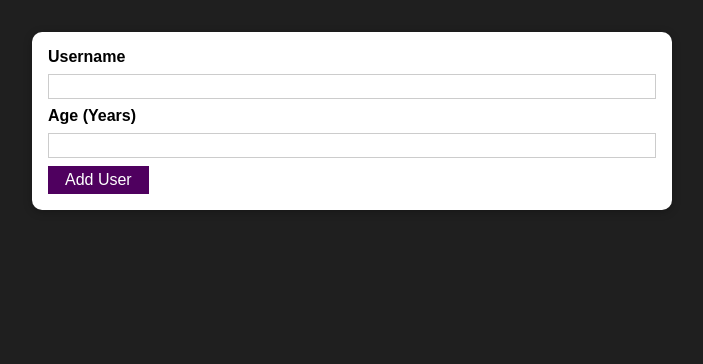
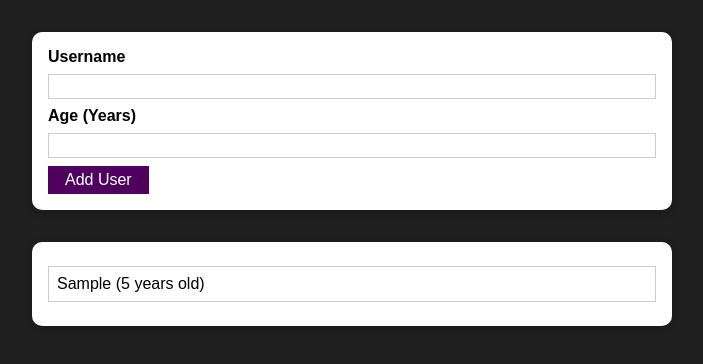
Before and after one commit to senducusin/practice-with-react, a React (Create React App) app: page / in a window 1280 px wide. Both pictures are taken after typing "Sample", "5" into the empty fields and a click on the button "Add User". Shown: the top 364 px of the page, without its empty margins (288-991 px from the left). Built offline with nearby package versions, Linux system fonts and the light colour scheme.

Commit message:
Add userlist

```diff
--- a/package.json
+++ b/package.json
@@ -8,7 +8,8 @@
     "@testing-library/user-event": "^13.5.0",
     "react": "^18.1.0",
     "react-dom": "^18.1.0",
-    "react-scripts": "5.0.1",
+    "react-scripts": "^2.1.3",
+    "uuidv4": "^6.2.13",
     "web-vitals": "^2.1.4"
   },
   "scripts": {
--- a/src/App.js
+++ b/src/App.js
@@ -1,9 +1,24 @@
+import React, { useState } from "react";
+import { v4 as uuidv4 } from "uuid";
 import AddUser from "./components/Users/AddUser";
+import UserList from "./components/Users/UserList";
 
 function App() {
+  const [userList, setUserList] = useState([]);
+
+  const onAddUserHandler = (username, age) => {
+    setUserList((previousUserList) => {
+      return [
+        ...previousUserList,
+        { id: uuidv4(), username: username, age: age },
+      ];
+    });
+  };
+
   return (
     <div>
-      <AddUser />
+      <AddUser onAddNewUser={onAddUserHandler} />
+      <UserList users={userList} />
     </div>
   );
 }
--- a/src/components/UI/Button.js
+++ b/src/components/UI/Button.js
@@ -1,3 +1,4 @@
+import React from "react";
 import classes from "./Button.module.css";
 
 const Button = (props) => {
--- a/src/components/Users/AddUser.js
+++ b/src/components/Users/AddUser.js
@@ -1,4 +1,4 @@
-import { useState } from "react";
+import React, { useState } from "react";
 import Button from "../UI/Button";
 import Card from "../UI/Card";
 import classes from "./AddUser.module.css";
@@ -15,7 +15,7 @@ const AddUser = (props) => {
 
     if (+enteredAge < 1) return;
 
-    console.log(enteredUsername, enteredAge);
+    props.onAddNewUser(enteredUsername, enteredAge);
     setEnteredUsername("");
     setEnteredAge("");
   };
--- /dev/null
+++ b/src/components/Users/UserList.js
@@ -0,0 +1,19 @@
+import React from "react";
+import classes from "./UserList.module.css";
+import Card from "../UI/Card";
+
+const UserList = (props) => {
+  return (
+    <Card className={classes.users}>
+      <ul>
+        {props.users.map((user) => (
+          <li key={user.id}>
+            {user.username} ({user.age} years old)
+          </li>
+        ))}
+      </ul>
+    </Card>
+  );
+};
+
+export default UserList;
--- /dev/null
+++ b/src/components/Users/UserList.module.css
@@ -0,0 +1,16 @@
+.users {
+  margin: 2rem auto;
+  width: 90%;
+  max-width: 40rem;
+}
+
+.users ul {
+  list-style: none;
+  padding: 1rem;
+}
+
+.users li {
+  border: 1px solid #ccc;
+  margin: 0.5rem 0;
+  padding: 0.5rem;
+}
```
Also changed, not shown: 1 other file (tests, documents, lock files or other folders).
